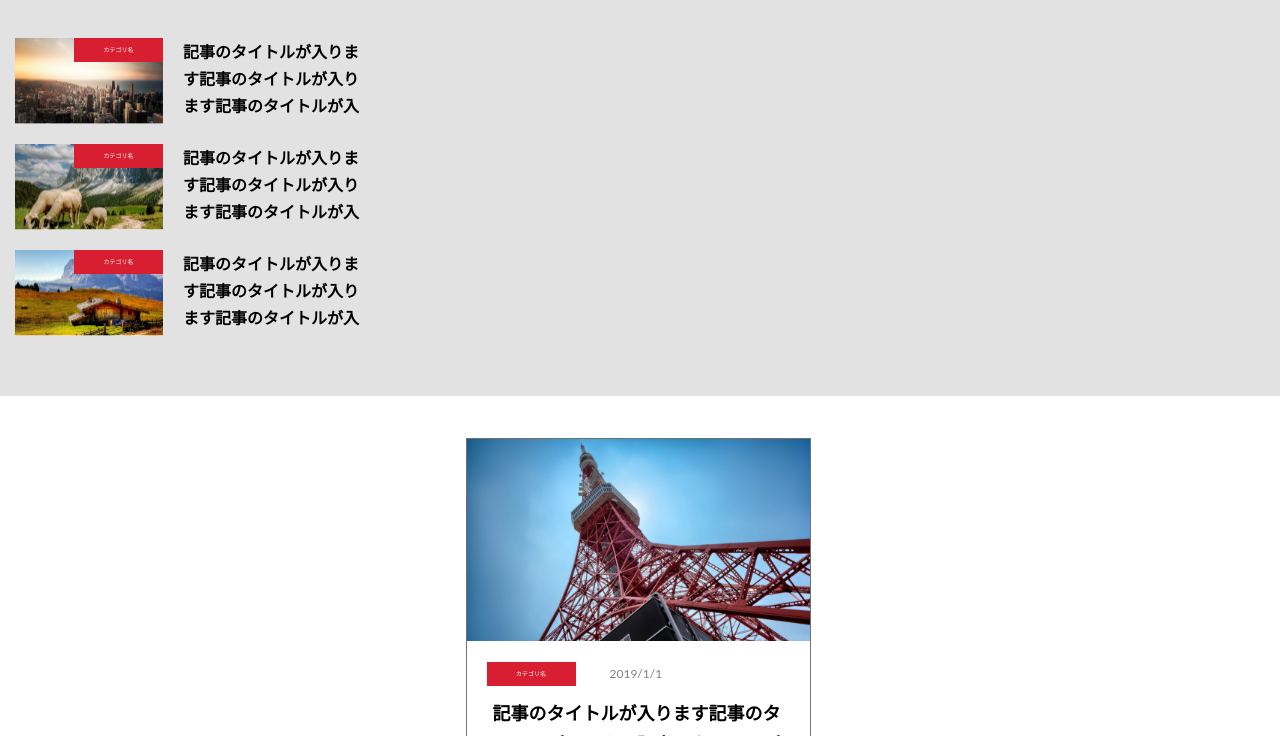
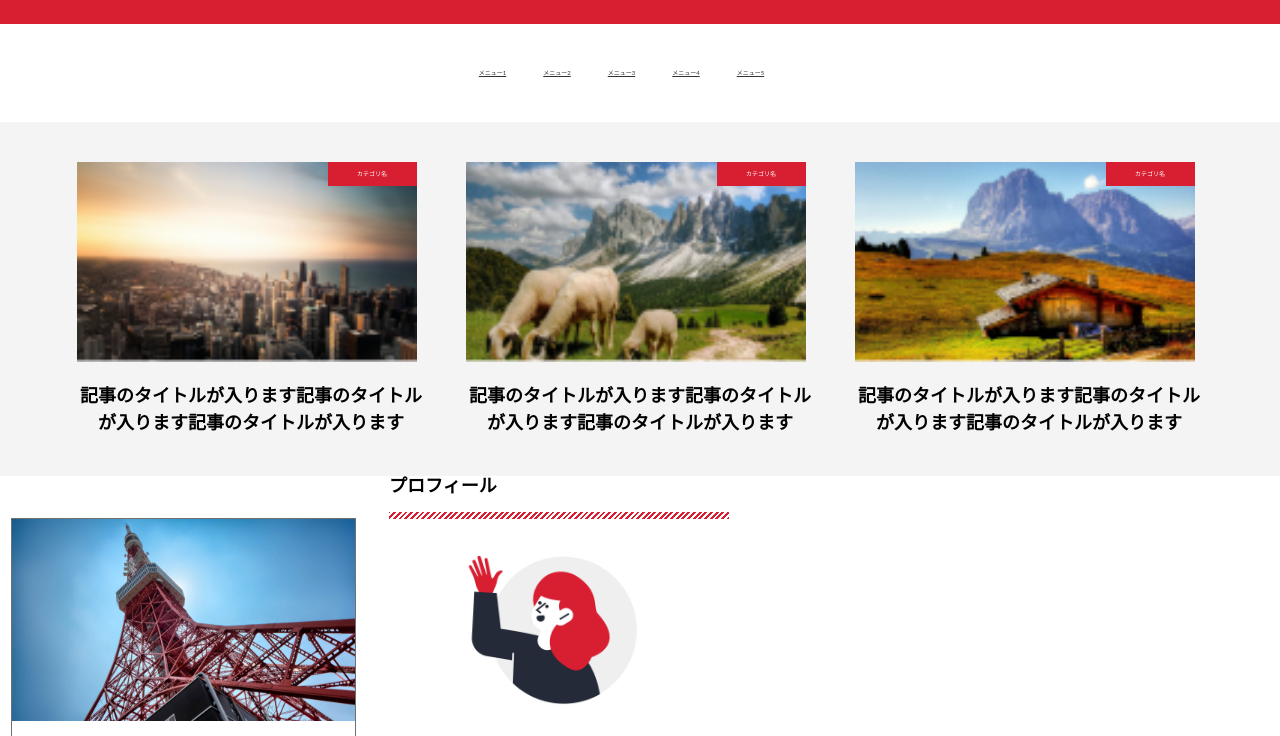
Before and after one commit to ryoka0801/practice-coding, a plain HTML site: page index.html in a window 1280 px wide. Shown: the part 96-832 px from the top of the page. Drawn offline with Linux system fonts and the light colour scheme.

```diff
--- a/index.html
+++ b/index.html
@@ -11,11 +11,13 @@
 <body>
 
   <header>
+    <div class="p-header">
       <a href="#">
         <h1 class="c-header-title">blog title</h1>
       </a>
       <p class="c-header-sub">サブタイトルが入りますサブタイトルが入ります</p>
-    <ul class="p-sp-nav">
+    </div>
+    <ul class="p-nav">
       <li><a href="#">メニュー1</a></li>
       <li><a href="#">メニュー2</a></li>
       <li><a href="#">メニュー3</a></li>
@@ -26,7 +28,7 @@
 
 
   <main>
-    <article class="u-recommend-news">
+    <article class="c-recommend-news">
       <section class="p-c_card">
         <div class="u-position">
           <img class="c-c_card-img" src="image/post-image/building.jpg" alt="ブログアイキャッチ">
@@ -53,6 +55,7 @@
     </article>
 
 
+    <div class="u-home-pc-column">
       <!-- 最新記事 -->
       <div class="u-blog-repeat">
         <article>
@@ -229,6 +232,7 @@
           </ul>
         </section>
       </div>
+    </div>
   </main>
 
   <footer>
@@ -256,7 +260,7 @@
 
     <div class="p-footer-copyright">
       <p>
-        © daily-trial wordpress theme  All rights reserved.<br>
+        © daily-trial wordpress theme All rights reserved.<br>
         Presented by 東京フリーランス
       </p>
     </div>
--- a/scss/app.scss
+++ b/scss/app.scss
@@ -25,17 +25,20 @@
 @import "object/component/_c-popular-title";
 @import "object/component/_c-archive-text";
 @import "object/component/c-footer-title";
+@import "object/component/_c-recommend-news";
 
 // project
-@import "object/project/p-sp-nav";
+@import "object/project/p-nav";
 @import "object/project/p-c_card";
 @import "object/project/p-blog-post";
 @import "object/project/p-profile";
 @import "object/project/_p-search-form";
 @import "object/project/_p-footer-menu";
 @import "object/project/_p-footer-copyright";
+@import "object/project/p-header";
 
 // utility
 @import "object/utility/u-padding";
 @import "object/utility/u-position";
 @import "object/utility/u-margin";
+@import "object/utility/u-flex";
--- a/scss/layout/_header.scss
+++ b/scss/layout/_header.scss
@@ -1,6 +1,6 @@
-header {
+.p-header {
   width: 100%;
-  height: 9.4rem;
+  height: 12rem;
   background-color: $red;
   text-align: center;
 }
--- a/scss/object/component/_c-c_card-img.scss
+++ b/scss/object/component/_c-c_card-img.scss
@@ -1,4 +1,8 @@
 .c-c_card-img {
   height: 100%;
   width: 14.8rem;
+  @include breakpoint( pc ) {
+    width: 34rem;
+    height: 20rem;
+  }
 }
--- a/scss/object/component/_c-c_card-title.scss
+++ b/scss/object/component/_c-c_card-title.scss
@@ -3,4 +3,8 @@
   font-size: 1.6rem;
   line-height: 2.7rem;
   overflow: hidden;
+  @include breakpoint( pc ) {
+    margin: 2rem 0 0 0;
+    font-size: 1.8rem;
+  }
 }
--- a/scss/object/component/_c-head-title.scss
+++ b/scss/object/component/_c-head-title.scss
@@ -2,10 +2,19 @@
   font-size: 3rem;
   color: #fff;
   padding-top: 2rem;
+  @include breakpoint( pc ) {
+    padding: 0;
+    margin: 4rem 0 0 8.6rem;
+    font-size: 3.6rem;
+  }
 }
 
 .c-header-sub {
   color: #fff;
   font-size: 1rem;
   margin-top: 1.2rem;
+  @include breakpoint( pc ) {
+    margin: 6rem 0 0 4.1rem;
+    font-size: 1.4rem;
+  }
 }
--- /dev/null
+++ b/scss/object/component/_c-recommend-news.scss
@@ -0,0 +1,9 @@
+.c-recommend-news {
+  padding: 4rem 1.5rem;
+  background-color: #F4F4F4;
+  @include breakpoint( pc ) {
+    display: flex;
+    justify-content: center;
+    padding: 4rem 0;
+  }
+}
--- a/scss/object/project/_p-c_card.scss
+++ b/scss/object/project/_p-c_card.scss
@@ -3,4 +3,16 @@
   margin-bottom: 2rem;
   width: 34.9rem;
   height: 8.6rem;
+  @include breakpoint( pc ) {
+    display: initial;
+    height: auto;
+    margin: 0;
+
+  }
 }
+
+article section:nth-of-type(2) {
+  @include breakpoint( pc ) {
+    margin: 0 4rem 0;
+  }
+}
--- /dev/null
+++ b/scss/object/project/_p-header.scss
@@ -0,0 +1,5 @@
+.p-header {
+  @include breakpoint( pc ) {
+    display: flex;
+  }
+}
--- /dev/null
+++ b/scss/object/project/_p-nav.scss
@@ -0,0 +1,21 @@
+body {
+  position: relative;
+}
+
+.p-nav {
+  position: absolute;
+  right: 100%;
+  @include breakpoint( pc ) {
+    position: static;
+    display: flex;
+    justify-content: center;
+    height: 9.8rem;
+    align-items: center;
+    li {
+      list-style: none;
+    } a {
+      color: $black;
+      margin-right: 3.7rem;
+    }
+  }
+}
--- a/scss/object/project/_p-sp-nav.scss
+++ /dev/null
@@ -1,8 +0,0 @@
-body {
-  position: relative;
-}
-
-.p-sp-nav {
-  position: absolute;
-  right: 100%;
-}
--- /dev/null
+++ b/scss/object/utility/_u-flex.scss
@@ -0,0 +1,3 @@
+.u-home-pc-column {
+  display: flex;
+}
--- a/scss/object/utility/_u-padding.scss
+++ b/scss/object/utility/_u-padding.scss
@@ -1,7 +1,3 @@
-.u-recommend-news {
-  padding: 4rem 1.5rem;
-}
-
 .u-blog-repeat {
   padding: 4.2rem 1.5rem 8rem 1.1rem;
 }
--- a/scss/object/utility/_u-position.scss
+++ b/scss/object/utility/_u-position.scss
@@ -1,5 +1,9 @@
 .u-position {
   position: relative;
+  @include breakpoint( pc ) {
+    width: 34rem;
+    height: 20rem;
+  }
 }
 
 .u-img-right-top {
```
Also changed, not shown: scss/app.css. Lines whose indentation alone changed are shown as unchanged.
